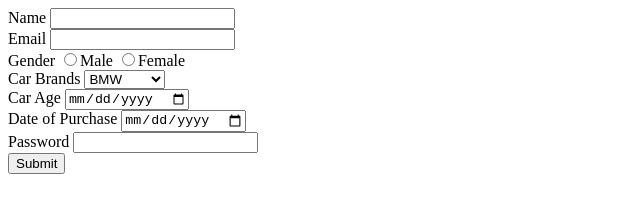
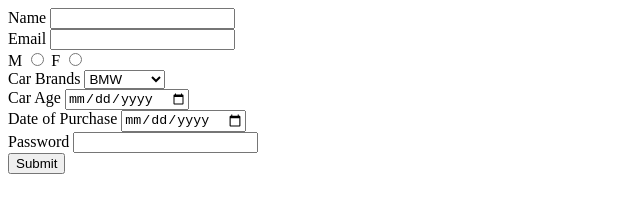
Before and after one commit to acciojob/car-insurance-form-goelkartik1910, a website: page main.html in a window 1280 px wide. Shown: the whole page, without its empty margins (0-640 px from the left). Drawn offline with Linux system fonts and the light colour scheme.

Commit message:
created a submission

```diff
--- a/main.html
+++ b/main.html
@@ -19,9 +19,11 @@
 				<input type="email" id="email" required>
 			</div>
 			<div>
-				<label for="gender">Gender</label>
-				<input type="radio" id="gender" name="male">Male
-				<input type="radio" id="gender" name="female">Female
+				<label for="gender_m">M</label>
+		<input type="radio" id="gender_m" name="gender" required>
+		<label for="gender">F</label>
+		<input type="radio" id="gender_f" name="gender" required>
+		<br>
 			</div>
 			<div>
 				<label for="cars">Car Brands</label>
```
